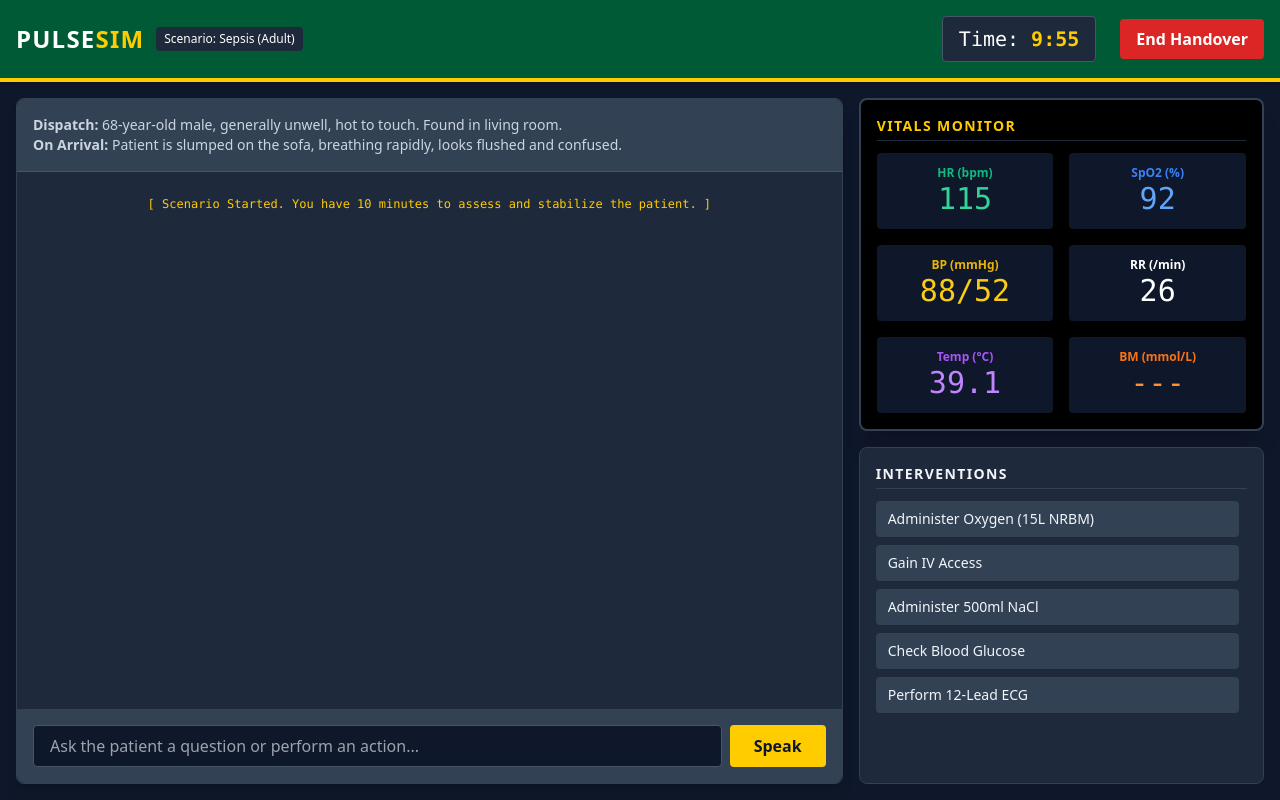
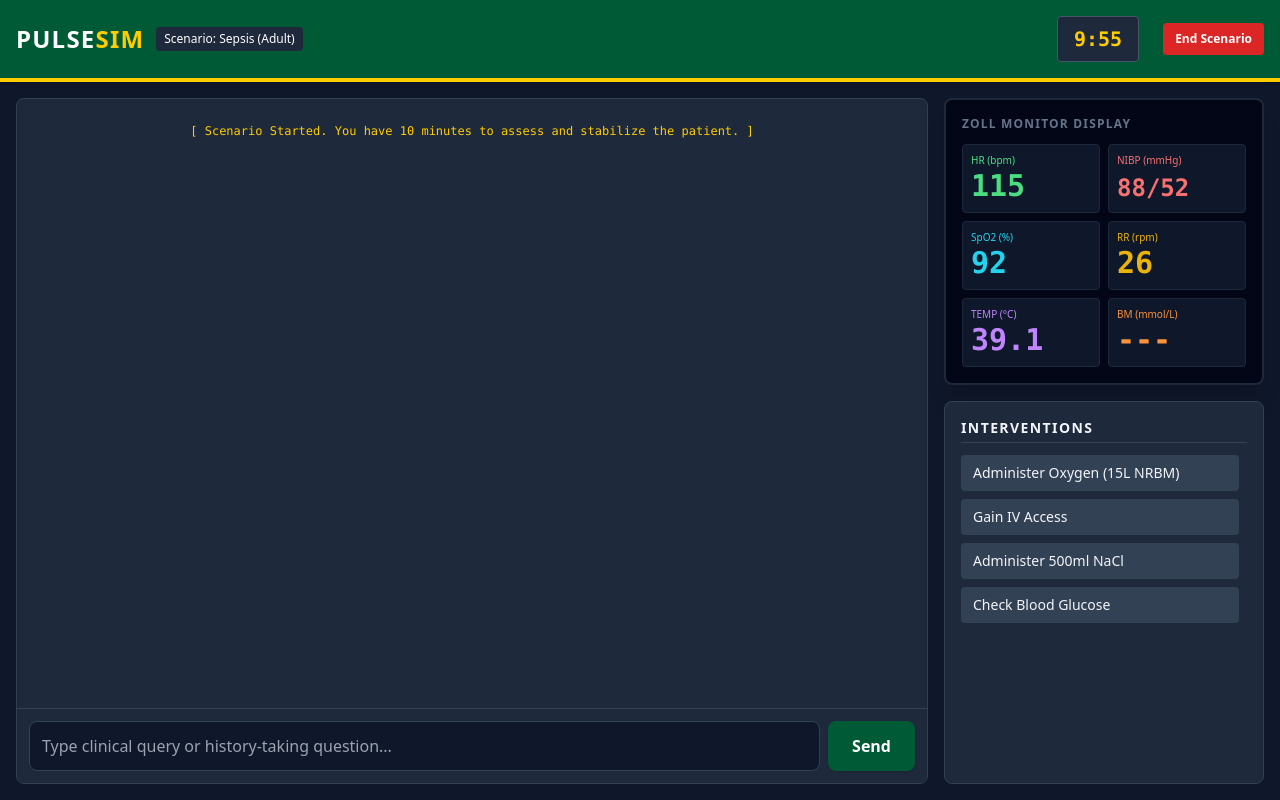
Before and after one commit to coopsben0-debug/Pulse-Sim, a website: page index.html in a window 1280 px wide. Drawn offline with nearby package versions, Linux system fonts and the light colour scheme.

Commit message:
Fix HTML structure and update Tailwind CSS script

```diff
--- a/index.html
+++ b/index.html
@@ -4,15 +4,15 @@
     <meta charset="UTF-8">
     <meta name="viewport" content="width=device-width, initial-scale=1.0">
     <title>PulseSim - NIAS Paramedic Engine</title>
-    <script src="https://cdn.tailwindcss.com"></script>
+    <script src="https://cdn.tailwindcss.com\"></script>
     <script>
         tailwind.config = {
             theme: {
                 extend: {
                     colors: {
                         nias: {
-                            green: '#005a36', // NIAS Dark Green
-                            yellow: '#ffcc00', // Battenburg Yellow
+                            green: '#005a36',
+                            yellow: '#ffcc00',
                         }
                     }
                 }
@@ -22,82 +22,62 @@
 </head>
 <body class="bg-slate-900 text-slate-100 h-screen flex flex-col font-sans overflow-hidden">
 
-    <!-- Top Navigation / Status Bar -->
     <header class="bg-nias-green text-white p-4 flex justify-between items-center shadow-md border-b-4 border-nias-yellow">
         <div class="flex items-center gap-3">
             <h1 class="text-2xl font-bold tracking-wider">PULSE<span class="text-nias-yellow">SIM</span></h1>
             <span class="bg-slate-800 text-xs px-2 py-1 rounded">Scenario: Sepsis (Adult)</span>
         </div>
         <div class="flex items-center gap-6">
-            <div class="text-xl font-mono bg-slate-800 px-4 py-2 rounded border border-slate-600">
-                Time: <span id="timer-display" class="text-nias-yellow font-bold">10:00</span>
-            </div>
-            <button id="btn-end" class="bg-red-600 hover:bg-red-700 text-white font-bold py-2 px-4 rounded transition">
-                End Handover
-            </button>
+            <div id="timer-display" class="text-xl font-mono bg-slate-800 px-4 py-2 rounded border border-slate-600 text-nias-yellow font-bold">10:00</div>
+            <button id="btn-end" class="bg-red-600 hover:bg-red-700 text-white text-xs font-bold px-3 py-2 rounded transition">End Scenario</button>
         </div>
     </header>
 
-    <!-- Main Dashboard Grid -->
-    <main class="flex-1 grid grid-cols-12 gap-4 p-4 overflow-hidden">
+    <main class="flex-1 flex p-4 gap-4 overflow-hidden">
 
-        <!-- Left Panel: Chat Interface (8 cols) -->
-        <section class="col-span-8 bg-slate-800 rounded-lg flex flex-col border border-slate-700 shadow-lg">
-            <!-- Scene Brief -->
-            <div class="p-4 bg-slate-700 rounded-t-lg border-b border-slate-600 text-sm text-slate-300">
-                <strong>Dispatch:</strong> 68-year-old male, generally unwell, hot to touch. Found in living room. <br>
-                <strong>On Arrival:</strong> Patient is slumped on the sofa, breathing rapidly, looks flushed and confused.
+        <div class="flex-1 bg-slate-800 rounded-lg border border-slate-700 flex flex-col overflow-hidden shadow-inner">
+            <div id="chat-feed" class="flex-1 p-4 overflow-y-auto flex flex-col gap-3">
+                </div>
+
+            <div class="p-3 bg-slate-800 border-t border-slate-700 flex gap-2">
+                <input id="chat-input" type="text" placeholder="Type clinical query or history-taking question..." class="flex-1 bg-slate-900 text-slate-100 p-3 rounded-lg border border-slate-700 focus:outline-none focus:border-nias-green transition">
+                <button id="btn-send" class="bg-nias-green hover:bg-emerald-800 text-white font-bold px-6 rounded-lg shadow transition">Send</button>
             </div>
+        </div>
 
-            <!-- Chat Feed -->
-            <div id="chat-feed" class="flex-1 overflow-y-auto p-4 flex flex-col gap-3">
-                <!-- Chat messages will inject here -->
-            </div>
+        <div class="w-80 flex flex-col gap-4">
 
-            <!-- Input Area -->
-            <div class="p-4 bg-slate-700 rounded-b-lg flex gap-2">
-                <input type="text" id="chat-input" class="flex-1 bg-slate-900 text-white border border-slate-600 rounded px-4 py-2 focus:outline-none focus:border-nias-yellow" placeholder="Ask the patient a question or perform an action...">
-                <button id="btn-send" class="bg-nias-yellow text-slate-900 font-bold px-6 py-2 rounded hover:bg-yellow-500 transition">
-                    Speak
-                </button>
-            </div>
-        </section>
+            <div class="bg-slate-950 rounded-lg p-4 border-2 border-slate-800 shadow-xl flex flex-col gap-3 font-mono">
+                <h3 class="text-xs text-slate-500 uppercase tracking-widest font-sans font-bold">Zoll Monitor Display</h3>
 
-        <!-- Right Panel: Vitals & Actions (4 cols) -->
-        <section class="col-span-4 flex flex-col gap-4">
-
-            <!-- Vitals Monitor -->
-            <div class="bg-black rounded-lg border-2 border-slate-700 p-4 shadow-xl">
-                <h2 class="text-nias-yellow font-bold text-sm mb-3 uppercase tracking-widest border-b border-slate-800 pb-1">Vitals Monitor</h2>
-                <div class="grid grid-cols-2 gap-4 text-center">
-                    <div class="bg-slate-900 p-3 rounded">
-                        <div class="text-emerald-500 text-xs font-bold">HR (bpm)</div>
-                        <div id="vital-hr" class="text-3xl font-mono text-emerald-400">115</div>
+                <div class="grid grid-cols-2 gap-2">
+                    <div class="bg-slate-900 p-2 rounded border border-slate-800">
+                        <div class="text-[10px] text-green-400 font-sans">HR (bpm)</div>
+                        <div id="vital-hr" class="text-3xl font-bold text-green-400">---</div>
                     </div>
-                    <div class="bg-slate-900 p-3 rounded">
-                        <div class="text-blue-500 text-xs font-bold">SpO2 (%)</div>
-                        <div id="vital-spo2" class="text-3xl font-mono text-blue-400">92</div>
+                    <div class="bg-slate-900 p-2 rounded border border-slate-800">
+                        <div class="text-[10px] text-red-400 font-sans">NIBP (mmHg)</div>
+                        <div id="vital-bp" class="text-2xl font-bold text-red-400 mt-1">---</div>
                     </div>
-                    <div class="bg-slate-900 p-3 rounded">
-                        <div class="text-yellow-500 text-xs font-bold">BP (mmHg)</div>
-                        <div id="vital-bp" class="text-3xl font-mono text-yellow-400">88/50</div>
+                    <div class="bg-slate-900 p-2 rounded border border-slate-800">
+                        <div class="text-[10px] text-cyan-400 font-sans">SpO2 (%)</div>
+                        <div id="vital-spo2" class="text-3xl font-bold text-cyan-400">---</div>
                     </div>
-                    <div class="bg-slate-900 p-3 rounded">
-                        <div class="text-white text-xs font-bold">RR (/min)</div>
-                        <div id="vital-rr" class="text-3xl font-mono text-white">26</div>
+                    <div class="bg-slate-900 p-2 rounded border border-slate-800">
+                        <div class="text-[10px] text-yellow-500 font-sans">RR (rpm)</div>
+                        <div id="vital-rr" class="text-3xl font-bold text-yellow-500">---</div>
                     </div>
-                    <div class="bg-slate-900 p-3 rounded">
-                        <div class="text-purple-500 text-xs font-bold">Temp (°C)</div>
-                        <div id="vital-temp" class="text-3xl font-mono text-purple-400">39.1</div>
+                    <div class="bg-slate-900 p-2 rounded border border-slate-800">
+                        <div class="text-[10px] text-purple-400 font-sans">TEMP (°C)</div>
+                        <div id="vital-temp" class="text-3xl font-bold text-purple-400">---</div>
                     </div>
-                    <div class="bg-slate-900 p-3 rounded">
-                        <div class="text-orange-500 text-xs font-bold">BM (mmol/L)</div>
-                        <div id="vital-bm" class="text-3xl font-mono text-orange-400">---</div>
+                    <div class="bg-slate-900 p-2 rounded border border-slate-800">
+                        <div class="text-[10px] text-orange-400 font-sans">BM (mmol/L)</div>
+                        <div id="vital-bm" class="text-3xl font-bold text-orange-400">---</div>
                     </div>
                 </div>
             </div>
 
-            <!-- Interventions Menu -->
             <div class="bg-slate-800 rounded-lg flex-1 border border-slate-700 p-4 flex flex-col">
                 <h2 class="text-slate-100 font-bold text-sm mb-3 uppercase tracking-widest border-b border-slate-700 pb-1">Interventions</h2>
                 <div class="flex-1 overflow-y-auto pr-2 flex flex-col gap-2">
@@ -105,10 +85,9 @@
                     <button class="intervention-btn bg-slate-700 hover:bg-slate-600 text-left px-3 py-2 rounded text-sm transition" data-action="iv-access">Gain IV Access</button>
                     <button class="intervention-btn bg-slate-700 hover:bg-slate-600 text-left px-3 py-2 rounded text-sm transition" data-action="fluids">Administer 500ml NaCl</button>
                     <button class="intervention-btn bg-slate-700 hover:bg-slate-600 text-left px-3 py-2 rounded text-sm transition" data-action="bm-check">Check Blood Glucose</button>
-                    <button class="intervention-btn bg-slate-700 hover:bg-slate-600 text-left px-3 py-2 rounded text-sm transition" data-action="ecg">Perform 12-Lead ECG</button>
                 </div>
             </div>
-        </section>
+        </div>
     </main>
 
     <script src="engine.js"></script>
```
